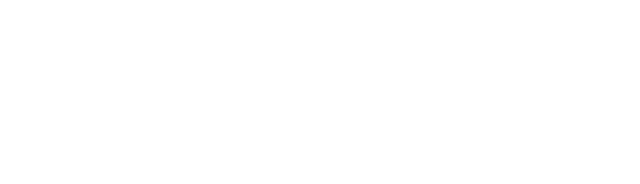
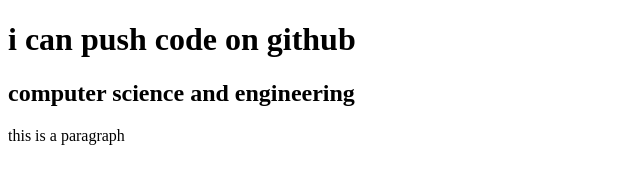
Before and after one commit to riyadhossaint/my-first-repo, a plain HTML site: page index.html in a window 1280 px wide. Shown: the whole page, without its empty margins (0-640 px from the left). Drawn offline with Linux system fonts and the light colour scheme.

Commit message:
adding header and paragraph

```diff
--- a/index.html
+++ b/index.html
@@ -7,6 +7,8 @@
     <title>My First Github Repo</title>
 </head>
 <body>
-
+    <h1>i can push code on github</h1>
+    <h2>computer science and engineering</h2>
+    <p>this is a paragraph</p>
 </body>
 </html>
```
